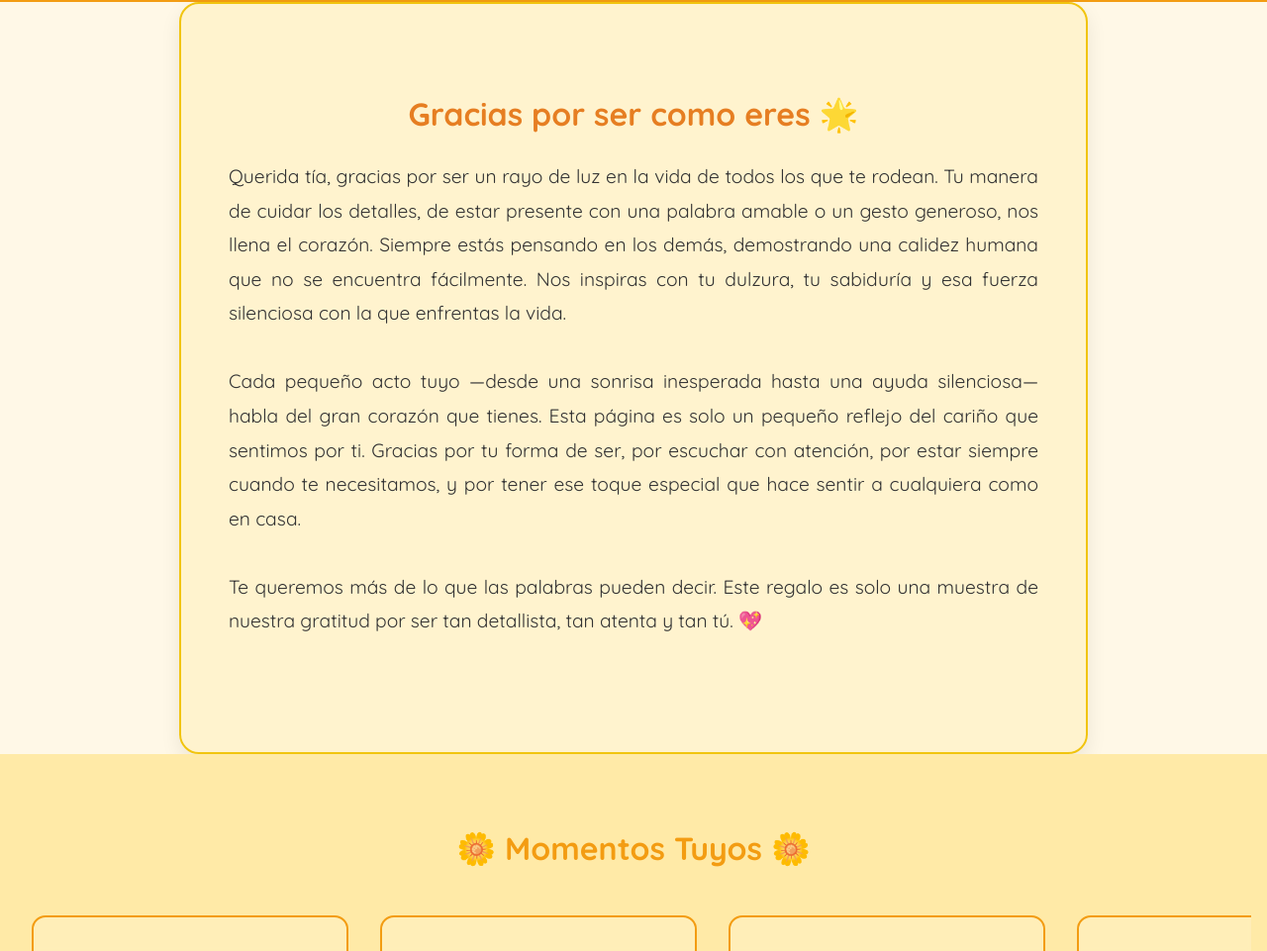
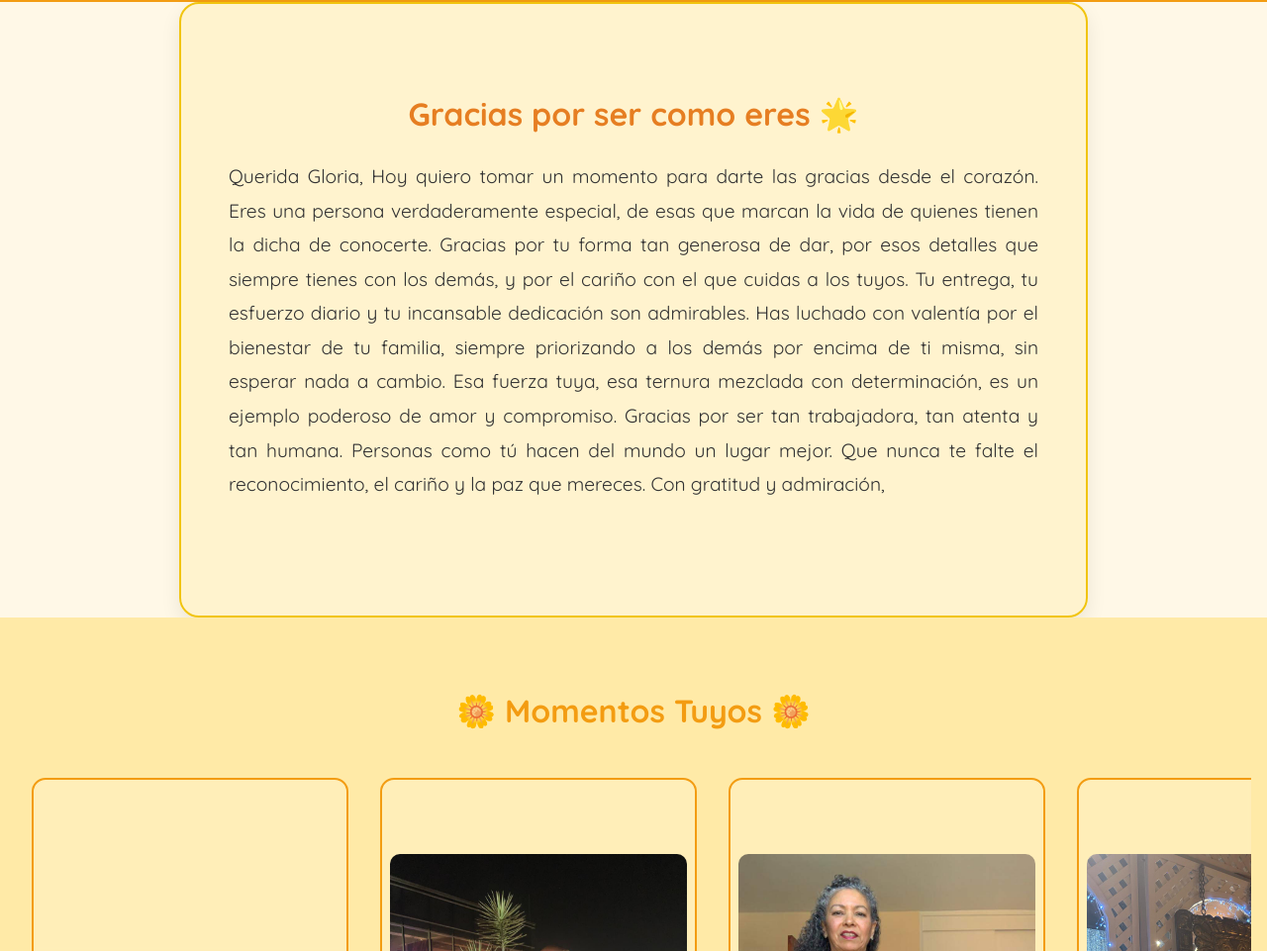
Before and after one commit to d4vid30/Bienvenida, a plain HTML site: page index.html in a window 1280 px wide. Shown: the part 804-1765 px from the top of the page at 99% size. Drawn offline with nearby package versions, Linux system fonts and the light colour scheme; grey boxes are pictures that could not be loaded.

Commit message:
cambio mensaje

```diff
--- a/index.html
+++ b/index.html
@@ -21,16 +21,21 @@
     <section class="mensaje" data-aos="fade-up">
         <h2>Gracias por ser como eres 🌟</h2>
         <p>
-            Querida tía, gracias por ser un rayo de luz en la vida de todos los que te rodean. Tu manera de cuidar los
-            detalles, de estar presente con una palabra amable o un gesto generoso, nos llena el corazón. Siempre estás
-            pensando en los demás, demostrando una calidez humana que no se encuentra fácilmente. Nos inspiras con tu
-            dulzura, tu sabiduría y esa fuerza silenciosa con la que enfrentas la vida. <br><br>
-            Cada pequeño acto tuyo —desde una sonrisa inesperada hasta una ayuda silenciosa— habla del gran corazón que
-            tienes. Esta página es solo un pequeño reflejo del cariño que sentimos por ti. Gracias por tu forma de ser,
-            por escuchar con atención, por estar siempre cuando te necesitamos, y por tener ese toque especial que hace
-            sentir a cualquiera como en casa. <br><br>
-            Te queremos más de lo que las palabras pueden decir. Este regalo es solo una muestra de nuestra gratitud por
-            ser tan detallista, tan atenta y tan tú. 💖
+            Querida Gloria,
+
+            Hoy quiero tomar un momento para darte las gracias desde el corazón. Eres una persona verdaderamente
+            especial, de esas que marcan la vida de quienes tienen la dicha de conocerte. Gracias por tu forma tan
+            generosa de dar, por esos detalles que siempre tienes con los demás, y por el cariño con el que cuidas a los
+            tuyos.
+
+            Tu entrega, tu esfuerzo diario y tu incansable dedicación son admirables. Has luchado con valentía por el
+            bienestar de tu familia, siempre priorizando a los demás por encima de ti misma, sin esperar nada a cambio.
+            Esa fuerza tuya, esa ternura mezclada con determinación, es un ejemplo poderoso de amor y compromiso.
+
+            Gracias por ser tan trabajadora, tan atenta y tan humana. Personas como tú hacen del mundo un lugar mejor.
+            Que nunca te falte el reconocimiento, el cariño y la paz que mereces.
+
+            Con gratitud y admiración,
         </p>
     </section>
 
```
